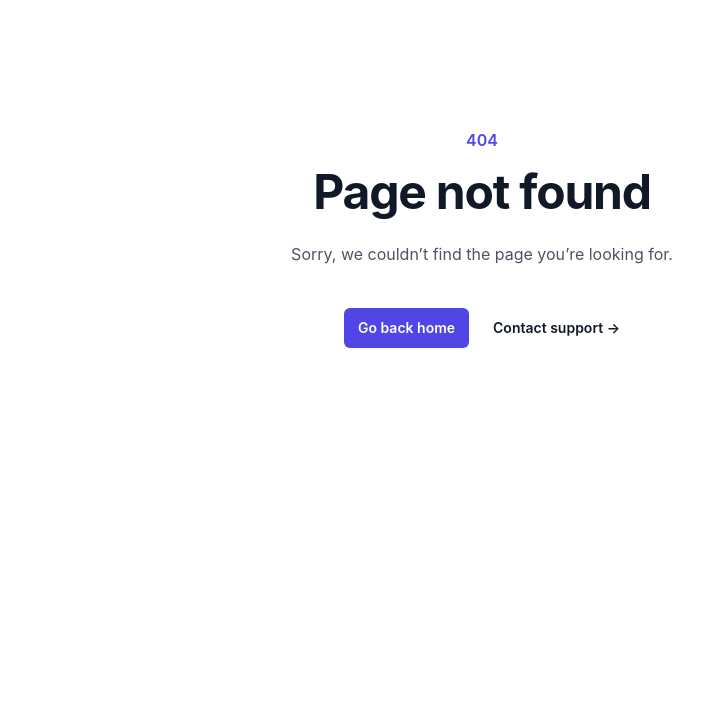
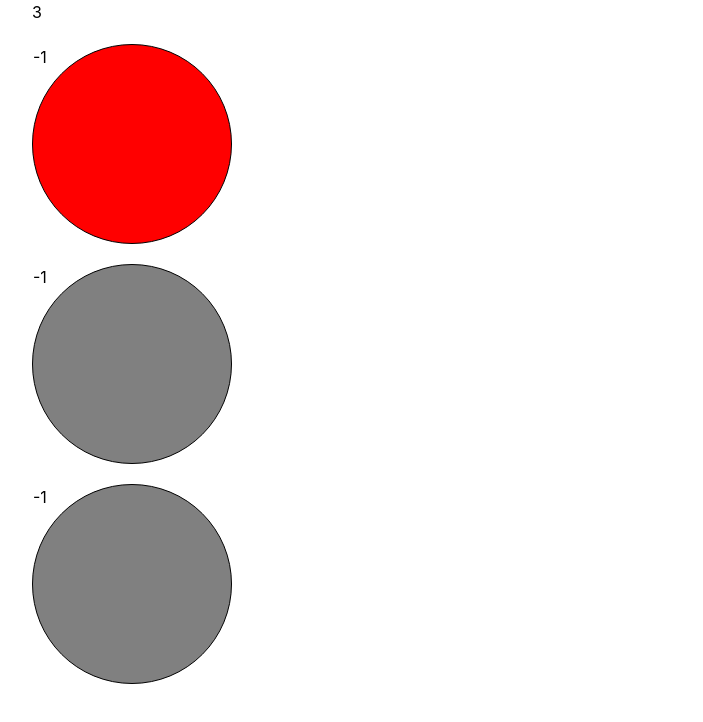
Before and after one commit to StasBeep/teacherProgramm, a React (Create React App) app: page /trafic in a window 1280 px wide. Before the commit this address had no page. Shown: the top 722 px of the page, without its empty margins (158-861 px from the left). Built offline with nearby package versions, Linux system fonts and the light colour scheme.

Commit message:
раскраска кругов светофора

```diff
--- /dev/null
+++ b/src/components/Light.tsx
@@ -0,0 +1,40 @@
+
+
+interface LightProps {
+    colorCircle: number,
+    p: number
+}
+
+const Light = ({ colorCircle, p }: LightProps) => {
+
+    const colorChange = (value: number) => {
+
+        switch (value) {
+            case 1:
+                return "red"
+            case 2:
+                return "yellow"
+            case 3:
+                return "green"
+            default:
+                return "grey"
+        }
+    }
+
+    return (
+        <div
+            style={{
+                width: "200px",
+                height: "200px",
+                borderRadius: "50%",
+                border: "1px solid black",
+                margin: '20px 0',
+                backgroundColor: colorChange(colorCircle)
+            }}
+        >
+            {p}
+        </div>
+    )
+}
+
+export default Light;
--- /dev/null
+++ b/src/pages/TraficLight.tsx
@@ -0,0 +1,59 @@
+import React from "react";
+
+import Light from "../components/Light";
+
+const TraficLight = () => {
+    const [counter, setCounter] = React.useState(3);
+    const [elLight, setElLight] = React.useState(0);
+    const [red, setRed] = React.useState(1);
+    const [yellow, setYellow] = React.useState(0);
+    const [green, setGreen] = React.useState(0);
+
+    // setInterval(() => {
+    //     const t = counter - 1;
+    //     setCounter(t);
+
+    //     if (elLight === 0)
+    //     {
+    //         if (counter === 0) {
+    //             setElLight(1);
+    //             setCounter(3);
+    //             setYellow(2);
+    //         }
+    //     } else if (elLight === 1) {
+    //         if (counter === 0) {
+    //             setElLight(2);
+    //             setCounter(3);
+    //             setRed(0);
+    //             setYellow(0);
+    //             setGreen(3);
+    //         }
+    //     } else if (elLight === 2) {
+    //         if (counter === 0) {
+    //             setElLight(0);
+    //             setCounter(3);
+    //             setRed(0);
+    //             setYellow(2);
+    //             setGreen(3);
+    //         }
+    //     }
+
+    // }, 1000);
+
+    return (
+        <div
+            style={{
+                width: '900px',
+                margin: '0 auto'
+            }}
+        >
+            {counter}
+            <Light colorCircle={red} p={-1} />
+            <Light colorCircle={yellow} p={-1} />
+            <Light colorCircle={green} p={-1} />
+        </div>
+    )
+}
+
+
+export default TraficLight;
--- a/src/router/Router.tsx
+++ b/src/router/Router.tsx
@@ -1,14 +1,16 @@
 import { Route, Routes } from 'react-router-dom'
 import MainPage from '../pages/MainPage';
 import SecondPage from '../pages/SecondPage';
+import TraficLight from '../pages/TraficLight';
 import ErrorPage from '../pages/ErrorPage';
 
 const Router = () => {
   return (
     <Routes>
-        <Route path="/" index element={<MainPage />} />
-        <Route path="/second" index element={<SecondPage />} />
-        <Route path="*" element={<ErrorPage />} />
+      <Route path="/" index element={<MainPage />} />
+      <Route path="/second" element={<SecondPage />} />
+      <Route path="/trafic" element={<TraficLight />} />
+      <Route path="*" element={<ErrorPage />} />
     </Routes>
   );
 };
```
